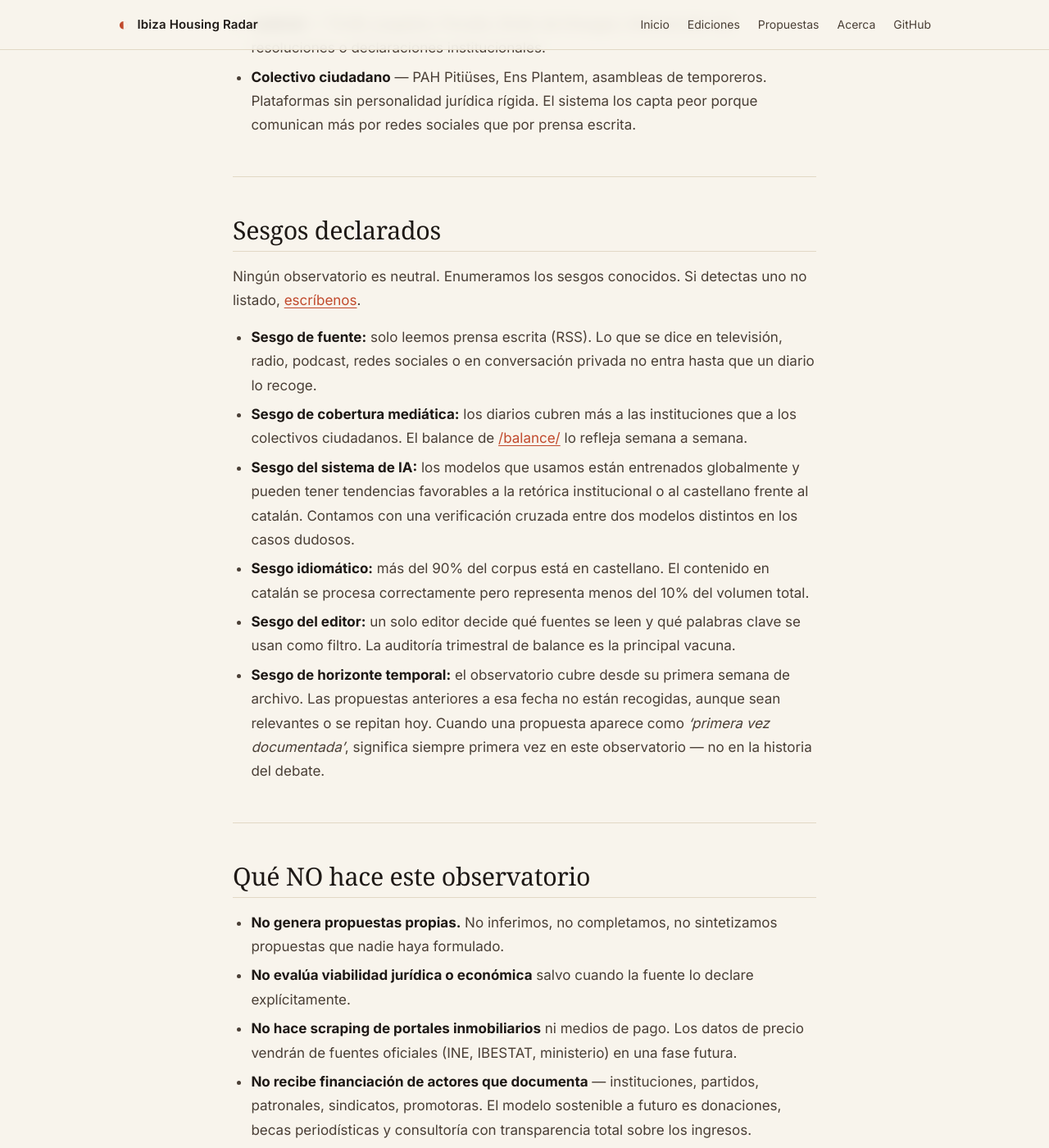
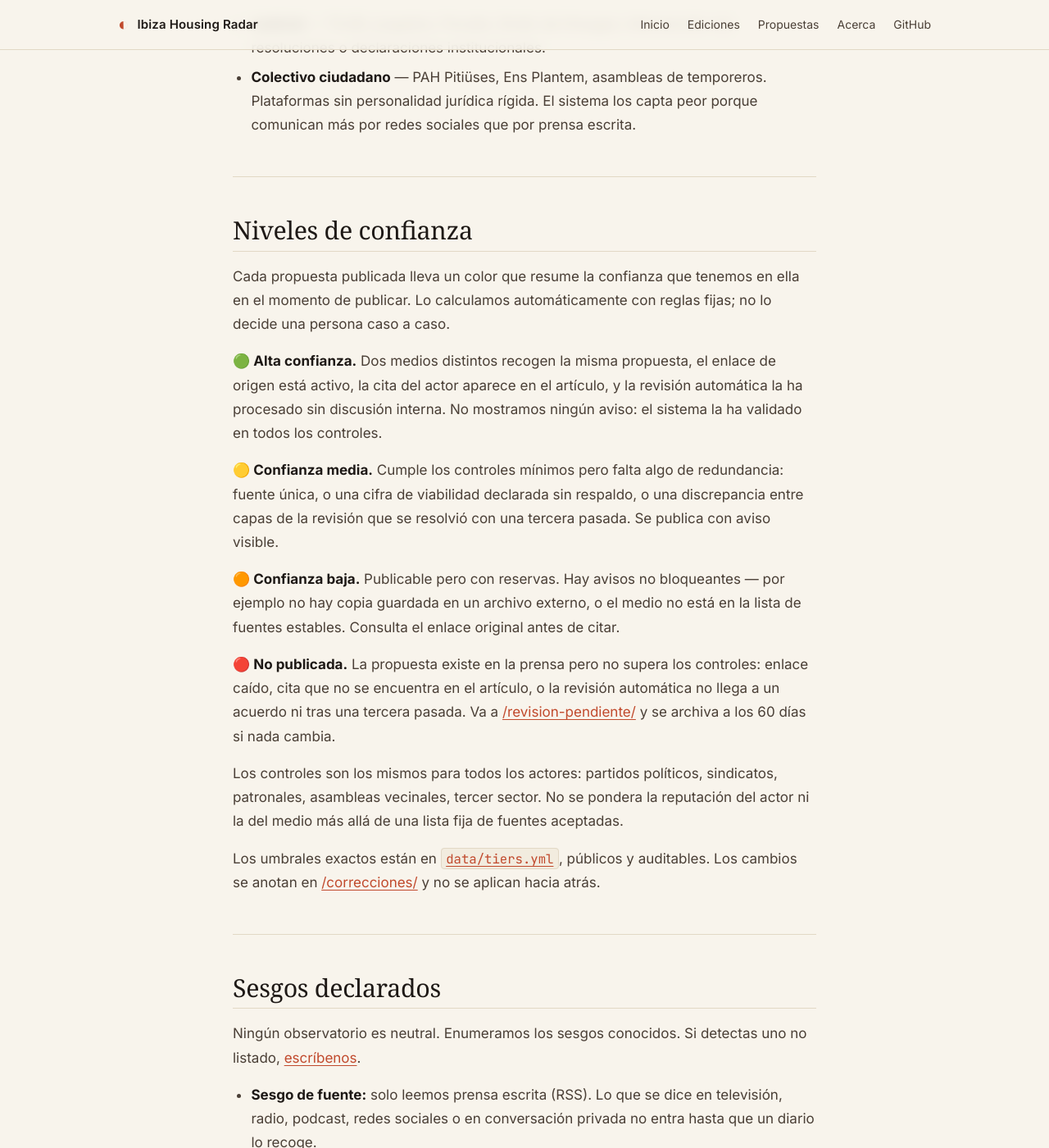
Before and after one commit to otundra/ibiza-housing-radar, a Jekyll site: the page built from docs/metodo.md, in a window 1280 px wide and 1400 px high, scrolled down 3153 px. Shown: the whole window at 82% size. Built offline with Jekyll 4.4.1, drawn with Linux system fonts in a browser that asks for light colours; some web fonts are replaced.

Commit message:
docs(web): añadir sección /metodo/#tiers con copy público de los 4 niveles de confianza
Copy en lenguaje llano según ESTUDIO-TIERS.md §5.2. Sin tecnicismos. Enlaza a data/tiers.yml y /correcciones/.

Co-Authored-By: Claude Sonnet 4.6 <noreply@anthropic.com>

```diff
--- a/docs/metodo.md
+++ b/docs/metodo.md
@@ -68,6 +68,24 @@ El sistema reconoce 8 tipos de actor. La lista está cerrada: añadir un tipo nu
 
 ---
 
+## Niveles de confianza {#tiers}
+
+Cada propuesta publicada lleva un color que resume la confianza que tenemos en ella en el momento de publicar. Lo calculamos automáticamente con reglas fijas; no lo decide una persona caso a caso.
+
+**🟢 Alta confianza.** Dos medios distintos recogen la misma propuesta, el enlace de origen está activo, la cita del actor aparece en el artículo, y la revisión automática la ha procesado sin discusión interna. No mostramos ningún aviso: el sistema la ha validado en todos los controles.
+
+**🟡 Confianza media.** Cumple los controles mínimos pero falta algo de redundancia: fuente única, o una cifra de viabilidad declarada sin respaldo, o una discrepancia entre capas de la revisión que se resolvió con una tercera pasada. Se publica con aviso visible.
+
+**🟠 Confianza baja.** Publicable pero con reservas. Hay avisos no bloqueantes — por ejemplo no hay copia guardada en un archivo externo, o el medio no está en la lista de fuentes estables. Consulta el enlace original antes de citar.
+
+**🔴 No publicada.** La propuesta existe en la prensa pero no supera los controles: enlace caído, cita que no se encuentra en el artículo, o la revisión automática no llega a un acuerdo ni tras una tercera pasada. Va a [/revision-pendiente/](/revision-pendiente/) y se archiva a los 60 días si nada cambia.
+
+Los controles son los mismos para todos los actores: partidos políticos, sindicatos, patronales, asambleas vecinales, tercer sector. No se pondera la reputación del actor ni la del medio más allá de una lista fija de fuentes aceptadas.
+
+Los umbrales exactos están en [`data/tiers.yml`](https://github.com/otundra/ibiza-housing-radar/blob/main/data/tiers.yml), públicos y auditables. Los cambios se anotan en [/correcciones/](/correcciones/) y no se aplican hacia atrás.
+
+---
+
 ## Sesgos declarados
 
 Ningún observatorio es neutral. Enumeramos los sesgos conocidos. Si detectas uno no listado, [escríbenos](/correcciones/).
```
